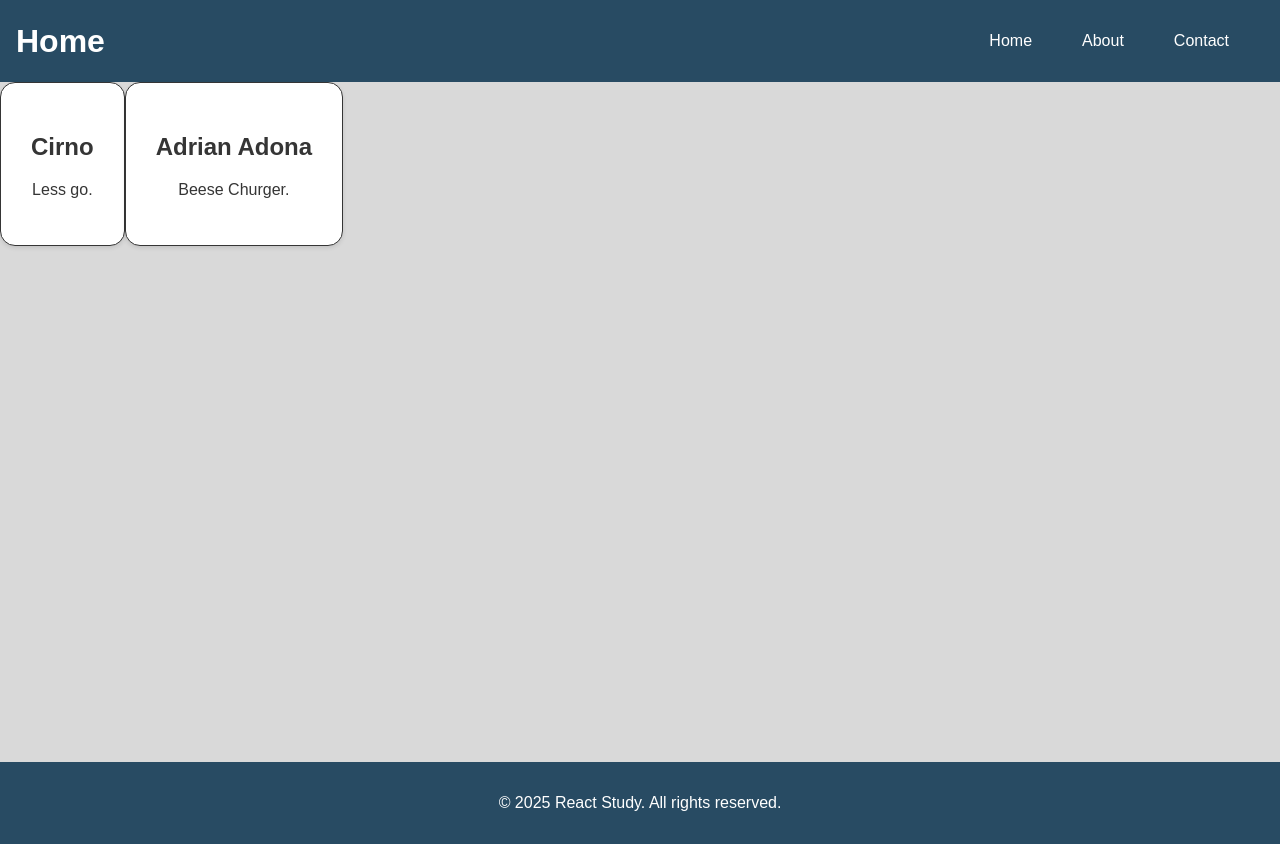
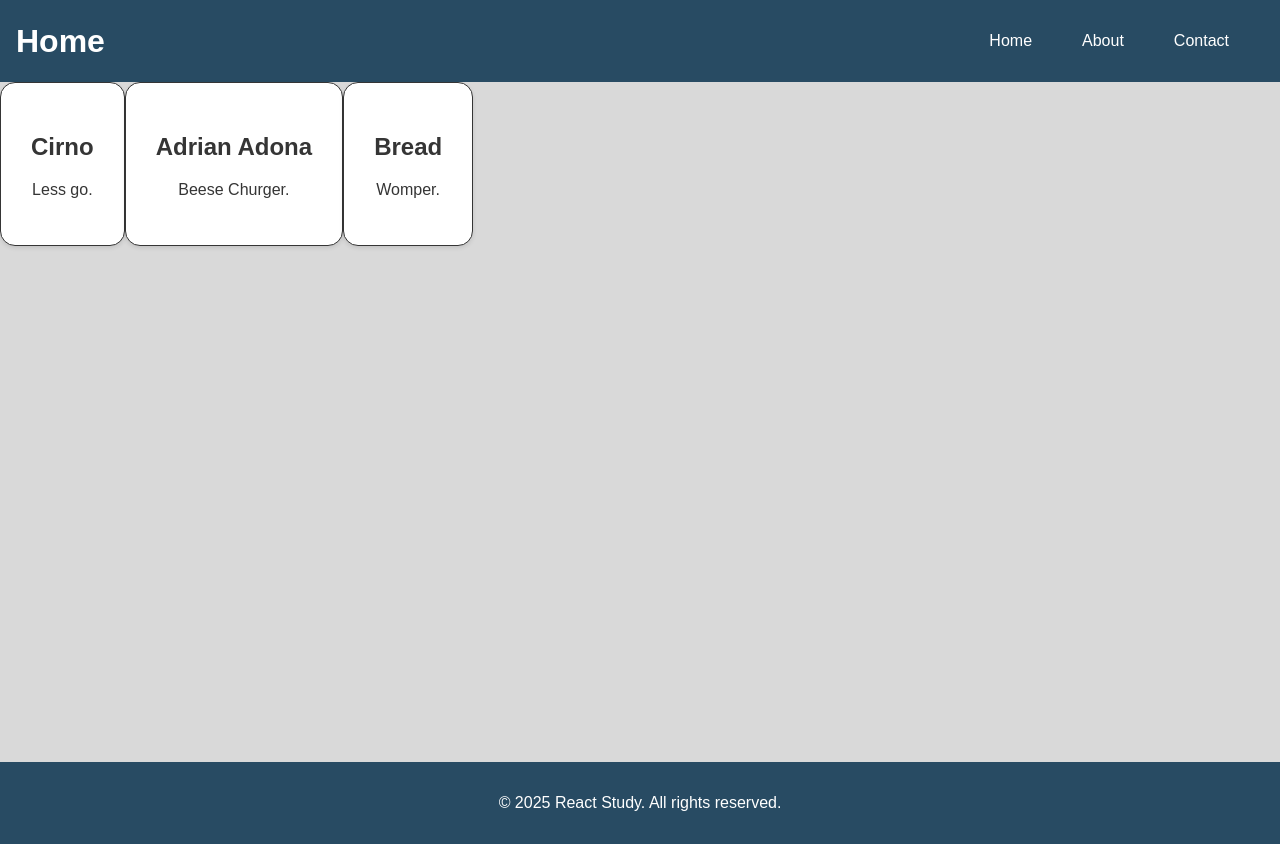
Before and after one commit to PossiblyBread/portfolio, a React (Vite) app: page / in a window 1280 px wide. Built offline with nearby package versions, Linux system fonts and the light colour scheme.

Commit message:
Update App.jsx

```diff
--- a/src/App.jsx
+++ b/src/App.jsx
@@ -13,6 +13,8 @@ function App() {
       <div className="site-container">
         <Card src={imageCirno} Name="Cirno" Text="Less go." />
         <Card src={imageTeto} Name="Adrian Adona" Text="Beese Churger." />
+        <Card Name="Bread" Text="Womper." />
+
       </div>
       <Footer />
     </body>
```
